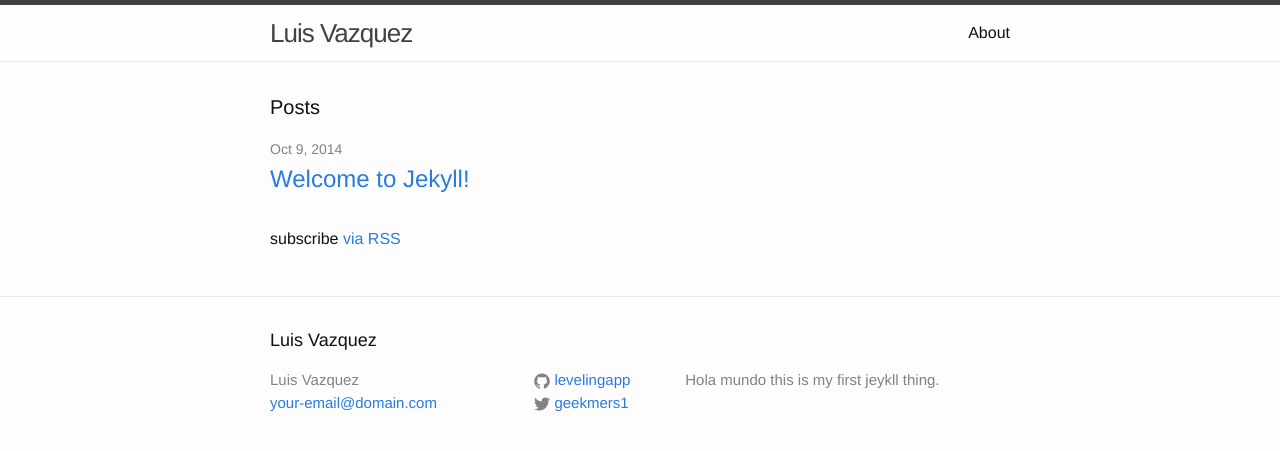
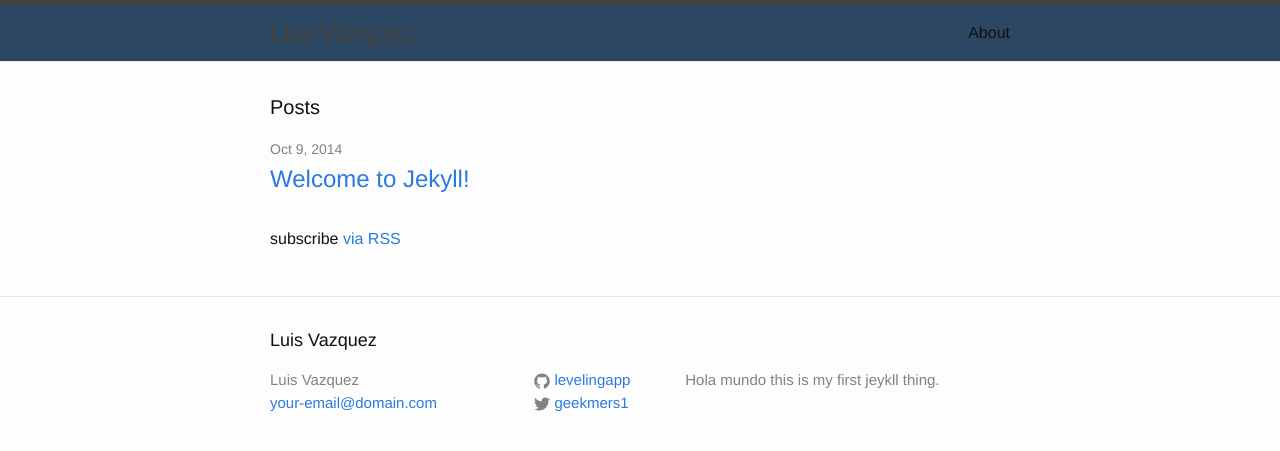
Before and after one commit to levelingapp/levelingapp.github.io, a Jekyll site: the page built from index.html, in a window 1280 px wide. Shown: the top 451 px of the page. Built offline with Jekyll 4.4.1, drawn with Linux system fonts in a browser that asks for light colours.

Commit message:
change of color bg

```diff
--- a/_sass/_layout.scss
+++ b/_sass/_layout.scss
@@ -8,6 +8,8 @@
 
     // Positioning context for the mobile navigation icon
     position: relative;
+
+	background-color: #2c4762;
 }
 
 .site-title {
```
